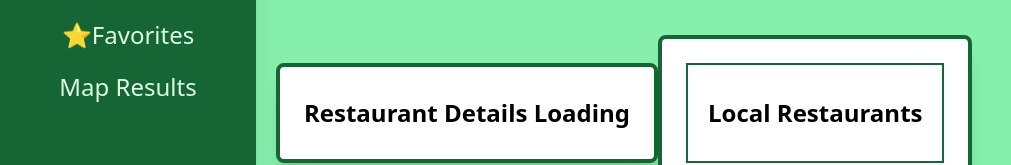
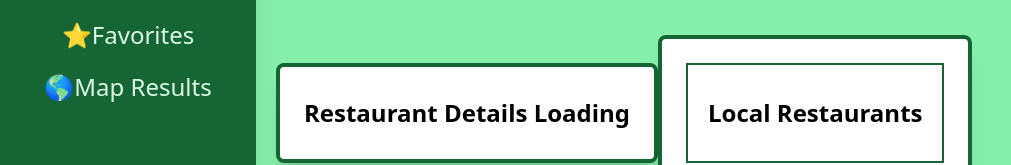
Before and after one commit to noreikam/foodio, a website: page index.html in a window 1280 px wide. Shown: the part 287-452 px from the top of the page, without its empty margins (0-1011 px from the left). Drawn offline with nearby package versions, Linux system fonts and the light colour scheme; no server answers.

Commit message:
pushing so I can switch branches

```diff
--- a/index.html
+++ b/index.html
@@ -53,7 +53,7 @@
                                 ⭐Favorites
                             </li>
                             <li id="recentBtn" class="block text-2xl py-2.5 px-4 rounded transition duration-300 hover:bg-green-400 hover:text-black">
-                                <a href="./assets/google_api/google-api.html">Map Results</a>
+                                <a href="./assets/google_api/google-api.html">🌎Map Results</a>
                             </li>
                         </div>
                     </nav>
```
